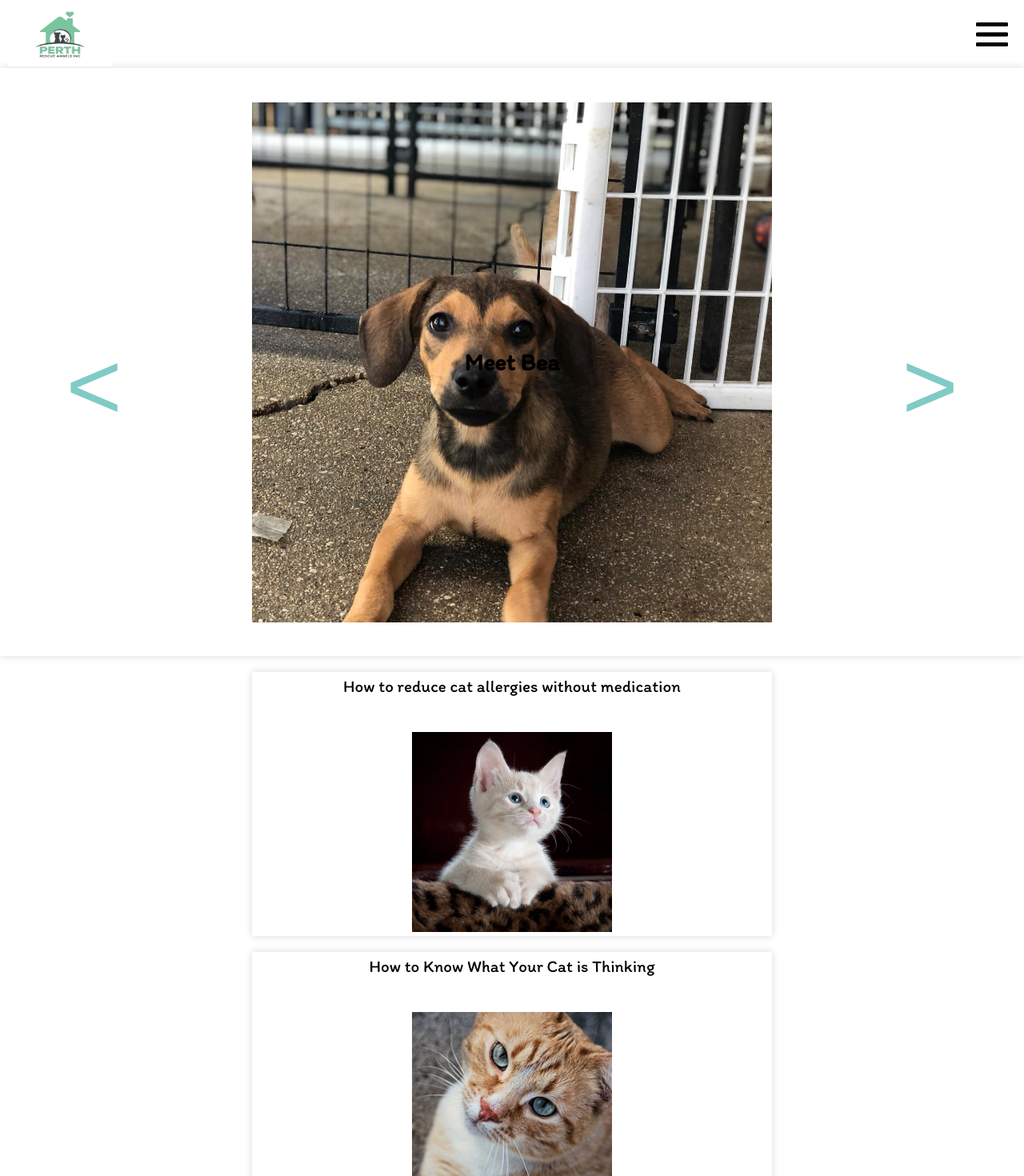
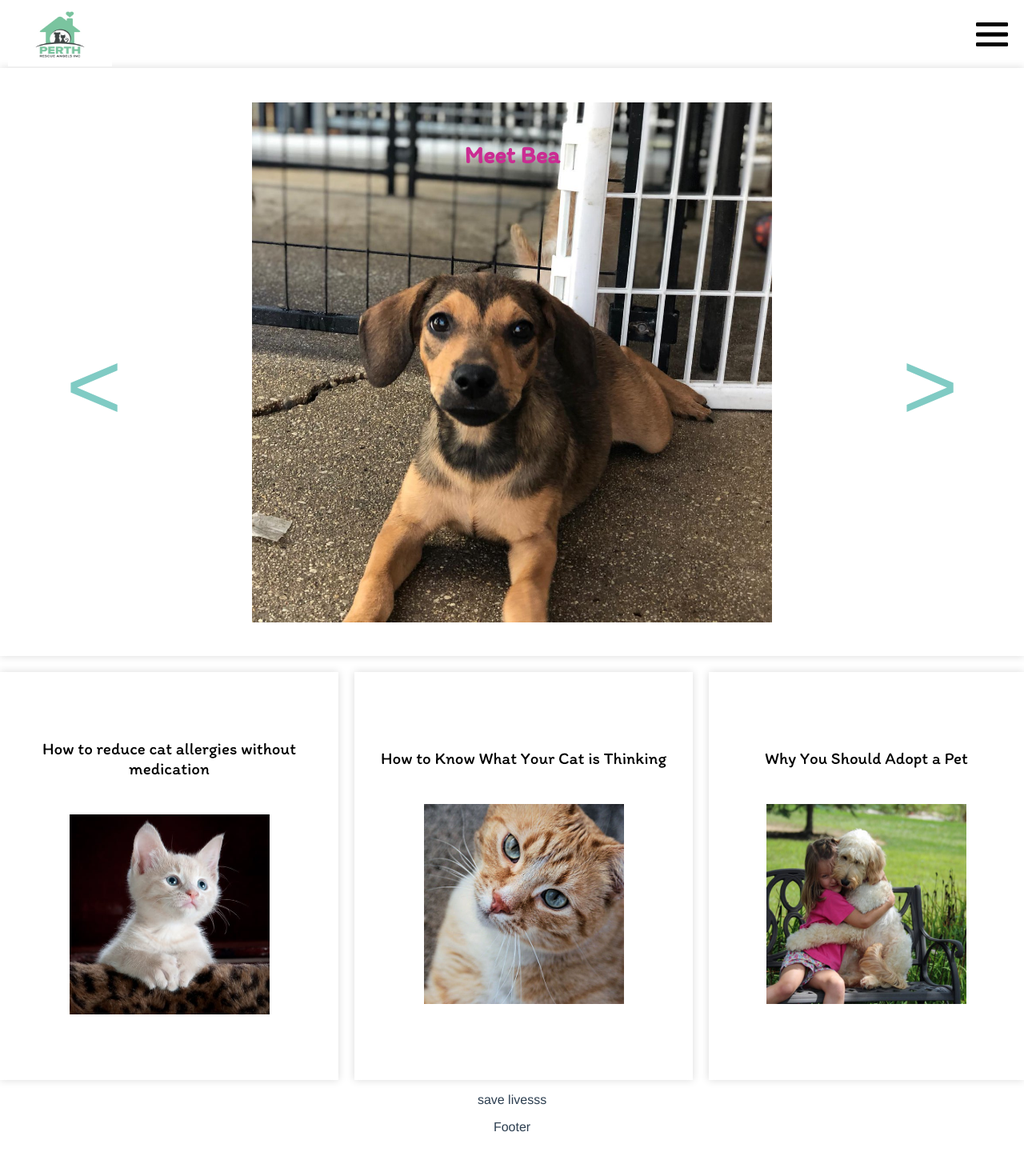
Before and after one commit to roberta-fiume/theRescueHouse, a Vue app: page / in a window 1280 px wide. Shown: the top 1470 px of the page at 80% size. After the commit the page ends 1434 px from the top, so only its background shows below. Built offline with nearby package versions, Linux system fonts and the light colour scheme.

Commit message:
fixes bug in carousel and finishes media queries for tablet and desktop for promo boxes0

```diff
--- a/src/components/Carousel.vue
+++ b/src/components/Carousel.vue
@@ -21,14 +21,10 @@ export default {
     data() {
         return {
             images: [
-                {name: require('@/assets/img/bea.jpg'),
-                 petName:"Bea"},
-                {name: require('@/assets/img/ben.jpg'),
-                 petName:"Ben"},
-                {name: require('@/assets/img/jasmine.jpg'),
-                 petName:"Jasmine"},
-                {name: require('@/assets/img/oliver.jpg'),
-                 petName:"Oliver"},
+                {name: require('@/assets/img/bea.jpg'), petName:"Bea"},
+                {name: require('@/assets/img/ben.jpg'), petName:"Ben"},
+                {name: require('@/assets/img/jasmine.jpg'), petName:"Jasmine"},
+                {name: require('@/assets/img/oliver.jpg'), petName:"Oliver"},
             ],
 
             arrows: {
@@ -51,19 +47,23 @@ export default {
 
     methods: {
         goToNextSlide() {
+            if(this.currentImage < this.images.length) {
+                if (this.currentImage < this.images.length - 1) {
                     this.currentImage++;
+                }
                 let singleImage = this.images[this.currentImage].name;
                 this.singleSlide = singleImage;
                 this.goToNextPetName();
-
+            }
             return this.singleSlide
         },
         gotToPreviousSlide() {
+            if(this.currentImage > 0) {
                 this.currentImage--;
                 let singleImage = this.images[this.currentImage].name;
                 this.singleSlide = singleImage;
-            console.log("THIS IS THE slide", petName);
                 this.goToPreviousPetName();
+            }
             return this.singleSlide
         },
 
--- a/src/styles/components/carousel.scss
+++ b/src/styles/components/carousel.scss
@@ -6,7 +6,6 @@
 @mixin textProperties($setFontSize:23px) {
     font-family: 'Itim', cursive;
     font-size: $setFontSize;
-    color: black;
 }
 
 
@@ -14,9 +13,6 @@
 .carousel-control-next-icon {
         @include widthAndHeight(30px,20px);
         outline: black;
-        // background-size: 100%, 100%;
-        // background-image: none;
-
         @include responsive(mobile) {
             @include widthAndHeight(50px,40px);
         }
@@ -109,7 +105,6 @@
     align-items: center;
     display: flex;
 
-
     @include responsive(mobile) {
         @include widthAndHeight(425px,425px);
     }
@@ -129,12 +124,9 @@
     justify-content: center;
     align-items: center;
     display: flex;
-    color: black;
     position: absolute;
-    top: 0;
-    left: 0;
-    right: 0;
-    bottom: 0;
+    top: 40px;
+    color: #ca2c92 !important;
 
     @include responsive(mobile) {
         @include textProperties(25px);
@@ -142,6 +134,8 @@
 
     @include responsive(tablet) {
         @include textProperties(30px);
+
+        top: 80px;
     }
 
     @include responsive(desktop) {
--- a/src/styles/components/promoBoxes.scss
+++ b/src/styles/components/promoBoxes.scss
@@ -34,11 +34,18 @@
 
     @include responsive(tablet) {
         display: flex;
+        flex-direction: row;
         flex-wrap: wrap;
         align-items: center;
         justify-content: center;
     }
 
+    @include responsive(desktop) {
+        display: flex;
+        flex-direction: row;
+        align-items: center;
+        justify-content: center;
+    }
 }
 
 .box {
@@ -54,34 +61,34 @@
     }
 
     @include responsive(tablet) {
-        flex: 1;
-        @include widthAndHeight(50%,625px);
+        @include widthAndHeight(50%,400px);
     }
 
     @include responsive(desktop) {
-        @include widthAndHeight(725px,725px);
+        margin-right: 20px;
+        @include widthAndHeight(30%,500px);
     }
 }
 
 #box1 {
     @include responsive(tablet) {
         flex: 2;
-        @include widthAndHeight(50%,625px);
     }
 }
 
 #box2 {
     @include responsive(tablet) {
         flex: 2;
-        @include widthAndHeight(50%,625px);
     }
 }
 
 #box3 {
     @include responsive(tablet) {
+        flex: 0 auto;
+    }
 
-        flex: 0 auto;
-        @include widthAndHeight(50%,625px);
+    @include responsive(desktop) {
+        margin-right: 0;
     }
 }
 
@@ -91,4 +98,8 @@ img {
         @include widthAndHeight(250px,250px);
     }
 
+    @include responsive(desktop) {
+        @include widthAndHeight(250px,250px);
+    }
+
 }
```
Lines whose indentation alone changed are shown as unchanged.
